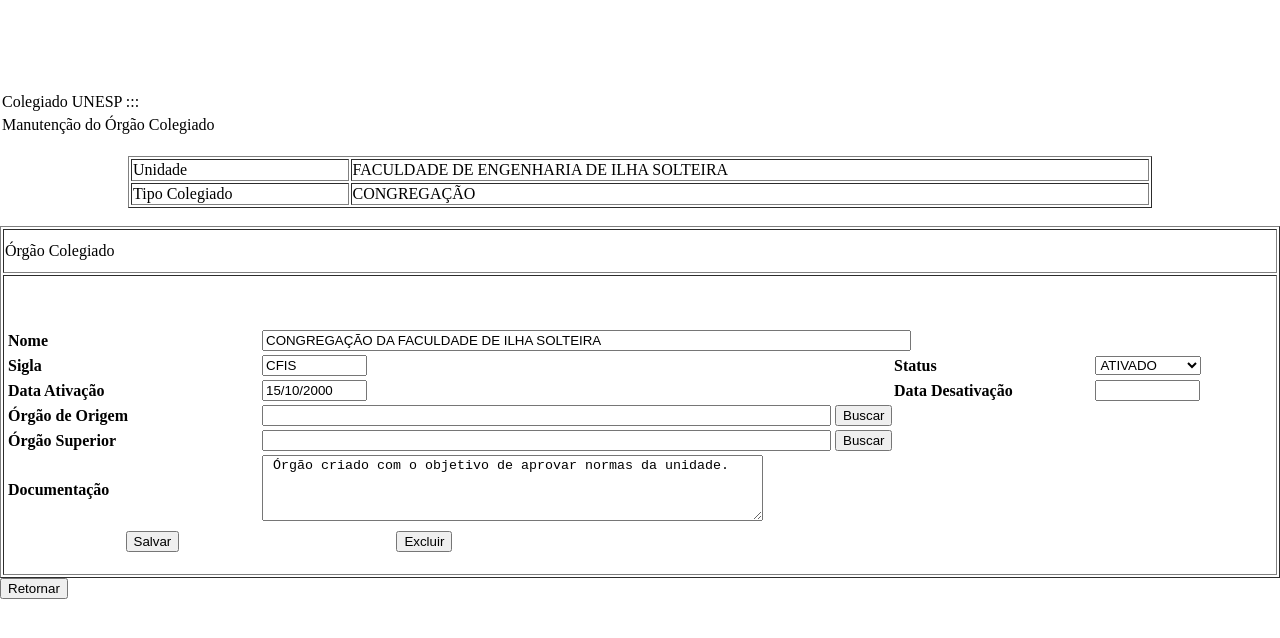
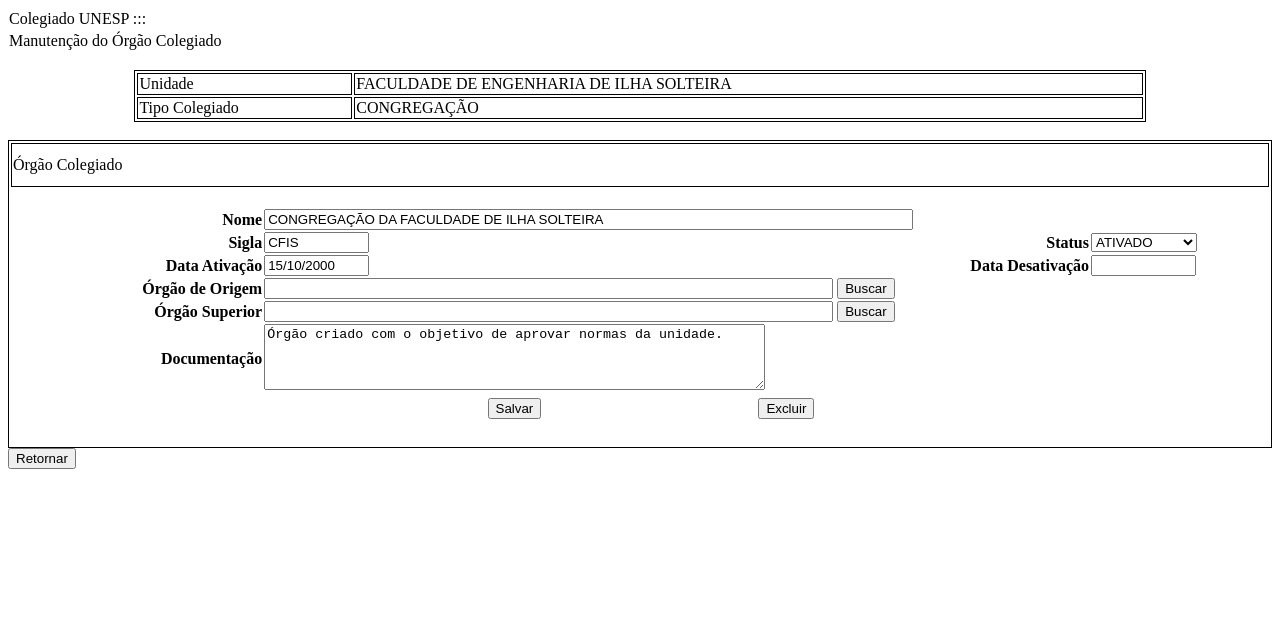
Before and after one commit to TarikBR/DesenvolvimentoWeb-Tarik, a plain HTML site: page Tarefa/ColegiadoOrgaoManutencao.html in a window 1280 px wide. Drawn offline with Linux system fonts and the light colour scheme.

Commit message:
Tarefa final

```diff
--- a/Tarefa/ColegiadoOrgaoManutencao.html
+++ b/Tarefa/ColegiadoOrgaoManutencao.html
@@ -1,110 +1,117 @@
 <!DOCTYPE html>
 <html lang="pt-BR">
+
 <head>
     <meta charset="UTF-8">
     <meta http-equiv="X-UA-Compatible" content="IE=edge">
     <meta name="viewport" content="width=device-width, initial-scale=1.0">
     <title>Órgãos Colegiados</title>
 </head>
-<body leftmargin="0" topmargin="0" marginwidth="0"
-marginheight="0">
-<br><br><br><br><br>
-    <table style="border: 0; margin-left: auto; margin-right: auto;" cellspacing="1" cellpadding="1" width="100%">
 
+<body>
+
+    <body>
+        <div>
+            <table cellspacing="1" cellpadding="1" style="border-collapse: collapse; width: 100%; margin: 0 auto;">
                 <tr>
-        <td height="20" >Colegiado UNESP ::: </td>
+                    <td height="20">Colegiado UNESP ::: </td>
                 </tr>
                 <tr>
-        <td height="20" >Manutenção do Órgão Colegiado
-    </td>
-    <tr>
-    </table>
-    <br>
-    <table border="1" style="margin-left: auto; margin-right: auto;" width="80%" height="46" id="tabela">
-    <tr>
-        <td > Unidade</td>
-        <td > FACULDADE DE ENGENHARIA DE ILHA SOLTEIRA</td>
-    </tr>
-    <tr>
-        <td > Tipo Colegiado</td>
-        <td > CONGREGAÇÃO</td>
+                    <td height="20">Manutenção do Órgão Colegiado</td>
                 </tr>
             </table>
             <br>
-    <form name="formulario" >
-    <input type="hidden" name="cod"/>
-    <table border="1" align="center" width="100%" height="46" id="tabela" >
+            <table style="width: 80%; margin: 0 auto; border: 1px solid black;" id="tabela">
                 <tr>
-        <td height="40" >Órgão Colegiado </td>
+                    <td style="border: 1px solid black;">Unidade</td>
+                    <td style="border: 1px solid black;">FACULDADE DE ENGENHARIA DE ILHA SOLTEIRA</td>
                 </tr>
                 <tr>
-        <td >
-    <P>
+                    <td style="border: 1px solid black;">Tipo Colegiado</td>
+                    <td style="border: 1px solid black;">CONGREGAÇÃO</td>
+                </tr>
+            </table>
             <br>
-    <table width="100%" border =0>
-
+            <form name="formulario">
+                <input type="hidden" name="cod" />
+                <table style="width: 100%; margin: 0 auto; border: 1px solid black;" id="tabela">
                     <tr>
-    <td width="20%" ><b>Nome</b></td>
-    <td colspan=3><input type="text" name="nome" value="CONGREGAÇÃO DA FACULDADE DE ILHA SOLTEIRA" size="78" maxlength="78" /></td>
-    </tr>
-
-    <tr>
-        <td ><b>Sigla</b></td>
-
-        <td width="50%"><input type="text" name="sigla" value="CFIS" size="10" maxlength="10" /></td>
-
-        <td ><b>Status</b></td>
-        <td><select name="status" size="1" >
-        <option value="A" selected>ATIVADO</option> value="A">ATIVADO</option>
-
-        <option value="D">DESATIVADO</option>
-
-    </select></td>
-
+                        <td height="40" style="border: 1px solid black;">Órgão Colegiado</td>
                     </tr>
                     <tr>
-        <td ><b>Data Ativação</b></td>
-        <td><input type="text" name="dt_ativo" value="15/10/2000" size="10" maxlength="10" /></td>
-        <td ><b>Data Desativação</b></td>
-        <td><input type="text" name="dt_desativo" value="" size="10" maxlength="10" /></td>
+                        <td>
+                            <br>
+                            <table style="width: 100%; border-collapse: collapse;">
+                                <tr>
+                                    <td width="20%" style="text-align: end;"><b>Nome</b></td>
+                                    <td colspan="3">
+                                        <input type="text" name="nome" value="CONGREGAÇÃO DA FACULDADE DE ILHA SOLTEIRA"
+                                            size="78" maxlength="78" />
+                                    </td>
                                 </tr>
                                 <tr>
-        <td ><b>Órgão de Origem</b></td>
-        <td colspan=3><input type="text" name="origem" value="" size="68" />
+                                    <td style="text-align: end;"><b>Sigla</b></td>
+                                    <td width="50%">
+                                        <input type="text" name="sigla" value="CFIS" size="10" maxlength="10" />
+                                    </td>
+                                    <td style="text-align: end;"><b>Status</b></td>
+                                    <td>
+                                        <select name="status" size="1">
+                                            <option value="A" selected>ATIVADO</option>
+                                            <option value="D">DESATIVADO</option>
+                                        </select>
+                                    </td>
+                                </tr>
+                                <tr>
+                                    <td style="text-align: end;"><b>Data Ativação</b></td>
+                                    <td>
+                                        <input type="text" name="dt_ativo" value="15/10/2000" size="10"
+                                            maxlength="10" />
+                                    </td>
+                                    <td style="text-align: end;"><b>Data Desativação</b></td>
+                                    <td>
+                                        <input type="text" name="dt_desativo" value="" size="10" maxlength="10" />
+                                    </td>
+                                </tr>
+                                <tr>
+                                    <td style="text-align: end;"><b>Órgão de Origem</b></td>
+                                    <td colspan="3">
+                                        <input type="text" name="origem" value="" size="68" />
                                         <input name="button" type="button" value="Buscar" />
                                     </td>
                                 </tr>
                                 <tr>
-        <td ><b>Órgão Superior</b></td>
-        <td colspan=3><input type="text" name="superior" value="" size="68" />
+                                    <td style="text-align: end;"><b>Órgão Superior</b></td>
+                                    <td colspan="3">
+                                        <input type="text" name="superior" value="" size="68" />
                                         <input name="button" type="button" value="Buscar" />
                                     </td>
                                 </tr>
                                 <tr>
-        <td ><b>Documentação</b></td>
-        <td colspan=3><textarea name="documentacao" cols="60" rows="4" > &Oacute;rg&atilde;o criado com o objetivo de aprovar normas da unidade.</textarea></td>
-    </tr>
-    </table>
-
-    <div style="text-align: center;">
-    <table width="546">
-        <tr>
-            <td width="291">
-            <input name="button" type="button" value="Salvar" >
-            </td>
-            <td width="249">
-            <input name="button" type="button" value="Excluir" />
+                                    <td style="text-align: end;"><b>Documentação</b></td>
+                                    <td colspan="3">
+                                        <textarea name="documentacao" cols="60"
+                                            rows="4">&Oacute;rg&atilde;o criado com o objetivo de aprovar normas da unidade.</textarea>
                                     </td>
                                 </tr>
                             </table>
+                            <div style="width: 100%; text-align: center;">
+                                <div style="display: inline-block; margin: 0 auto;">
+                                    <table width="546">
+                                        <tr>
+                                            <td width="291"><input name="button" type="button" value="Salvar"></td>
+                                            <td width="249"><input name="button" type="button" value="Excluir"></td>
+                                        </tr>
+                                    </table>
+                                </div>
+                            </div>
             </form>
             <br>
-
             </td>
             </tr>
             </table>
+            <input name="button" type="button" value="Retornar" />
         </div>
+    </body>
 
-    <input name="button" type="button" value="Retornar"/>
-</body>
 </html>
```
Also changed, not shown: Tarefa/Exercicio.html (+12 -3 lines), Tarefa/Exercicio1.html (+22 -12 lines), Tarefa/Exercicio2.html (+33 -11 lines), Tarefa/Exercicio3.html (+4 -0 lines), Tarefa/Exercicio5.html (+10 -10 lines), Tarefa/menu.html (+7 -4 lines), Tarefa/principal.html (+4 -1 lines), Tarefa/rodape.html (+5 -1 lines). Lines whose indentation alone changed are shown as unchanged.
